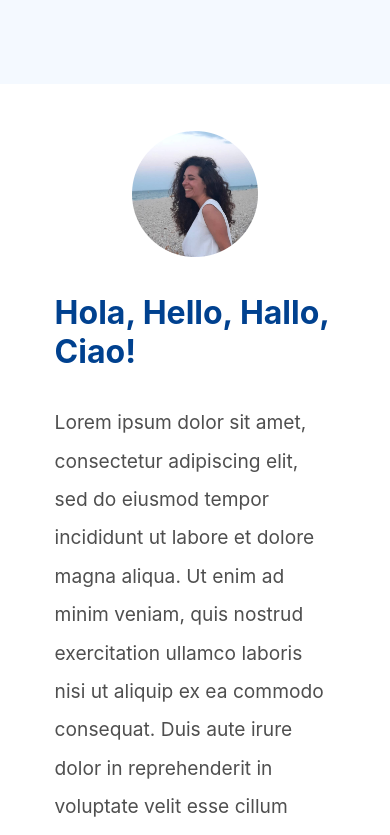
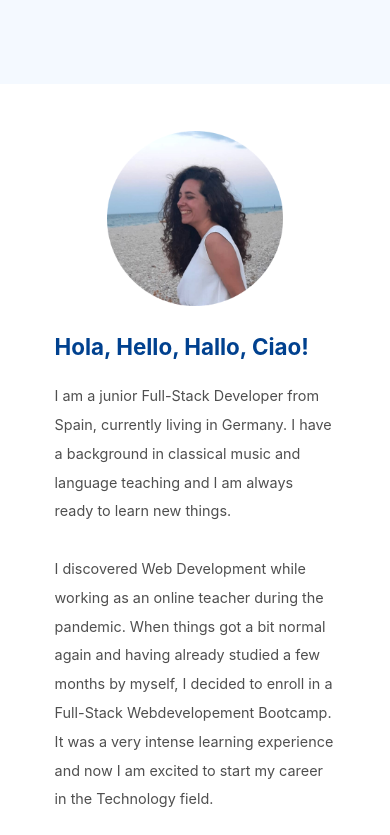
Before and after one commit to neusgp/portfolio, a Next.js app: page / in a window 390 px wide. Shown: the part 760-1595 px from the top of the page. Built offline with nearby package versions, Linux system fonts and the light colour scheme; no server answers; the database is empty.

Commit message:
fix responsive css, add bio

```diff
--- a/components/about.js
+++ b/components/about.js
@@ -21,15 +21,21 @@ export default function About() {
                 <div className={styles.text}>
                     <h3>Hola, Hello, Hallo, Ciao!</h3>
                     <p className={styles.bio}>
-                        Lorem ipsum dolor sit amet, consectetur adipiscing elit,
-                        sed do eiusmod tempor incididunt ut labore et dolore
-                        magna aliqua. Ut enim ad minim veniam, quis nostrud
-                        exercitation ullamco laboris nisi ut aliquip ex ea
-                        commodo consequat. Duis aute irure dolor in
-                        reprehenderit in voluptate velit esse cillum dolore eu
-                        fugiat nulla pariatur. Excepteur sint occaecat cupidatat
-                        non proident, sunt in culpa qui officia deserunt mollit
-                        anim id est laborum.
+                        I am a junior Full-Stack Developer from Spain, currently
+                        living in Germany. I have a background in classical
+                        music and language teaching and I am always ready to
+                        learn new things. <br />
+                        <br />I discovered Web Development while working as an
+                        online teacher during the pandemic. When things got a
+                        bit normal again and having already studied a few months
+                        by myself, I decided to enroll in a Full-Stack
+                        Webdevelopement Bootcamp. It was a very intense learning
+                        experience and now I am excited to start my career in
+                        the Technology field. <br />
+                        <br />
+                        Feel free to have a look at my projects, access my
+                        Linkedin or Instagram profiles or write me in the
+                        contact section.
                     </p>
                     <Link href="https://www.linkedin.com/in/neusgp/">
                         <a target="_blank">
--- a/styles/about.module.css
+++ b/styles/about.module.css
@@ -26,6 +26,7 @@
     color: #4f4f4f;
     line-height: 2;
     font-size: 1.2em;
+    margin-bottom: 12%;
 }
 
 .icon {
@@ -41,9 +42,17 @@
     .content {
         flex-direction: column;
         width: 90%;
+        margin-bottom: 10%;
+    }
+    .profile_pic {
+        width: 50%;
     }
     .text {
         align-self: center;
+    }
+
+    .bio {
+        font-size: 0.9em;
     }
     .icon {
         width: 10%;
--- a/styles/contact.module.css
+++ b/styles/contact.module.css
@@ -90,9 +90,12 @@
     }
     .text {
         text-align: center;
+        font-size: 0.9em;
+        width: 80%;
+        margin-bottom: 10%;
     }
     .form {
-        width: 70%;
+        width: 80%;
         height: 60%;
     }
 }
--- a/styles/globals.css
+++ b/styles/globals.css
@@ -29,6 +29,7 @@ h2 {
 
 h3 {
     font-size: 2em;
+    color: #00418f;
 }
 
 h4 {
@@ -54,4 +55,11 @@ footer {
 
 footer p {
     margin-left: 1%;
+    font-size: 0.9em;
 }
+
+@media only screen and (max-width: 768px) {
+    h3 {
+        font-size: 1.4em;
+    }
+}
--- a/styles/projects.module.css
+++ b/styles/projects.module.css
@@ -50,7 +50,7 @@
 
 .app_button {
     display: flex;
-    width: max-content;
+    width: 100%;
     justify-content: center;
     align-items: center;
     color: white;
@@ -58,7 +58,7 @@
     text-decoration: none;
     border: none;
     border-radius: 50px;
-    padding: 0.8% 18% 0.8% 18%;
+    padding: 0.8% 10% 0.8% 10%;
     background: linear-gradient(
         90deg,
         rgba(223, 11, 138, 1) 0%,
@@ -78,7 +78,7 @@
     text-decoration: none;
     border: none;
     border-radius: 50px;
-    padding: 0.8% 18% 0.8% 18%;
+    padding: 0.8% 10% 0.8% 10%;
     background: linear-gradient(
         90deg,
         #000000 0%,
@@ -94,7 +94,7 @@
     display: flex;
     justify-content: center;
     align-items: center;
-    width: 36%;
+    width: 50%;
 }
 
 .app_button:hover {
@@ -107,8 +107,9 @@
 
 @media only screen and (max-width: 768px) {
     .intro {
-        width: 60%;
+        width: 70%;
         text-align: center;
+        font-size: 0.9em;
     }
     .list {
         flex-direction: column;
@@ -118,5 +119,12 @@
     .item {
         width: 100%;
         padding: 8%;
+        font-size: 0.9em;
+    }
+    .image {
+        margin-bottom: 6%;
+    }
+    .buttons {
+        font-size: 0.9em;
     }
 }
--- a/styles/welcome.module.css
+++ b/styles/welcome.module.css
@@ -19,12 +19,11 @@
     position: relative;
     width: 35%;
     display: flex;
-
 }
 
 @media only screen and (max-width: 768px) {
     .welcome {
-        padding-top: 20%;
+        padding-top: 10%;
         flex-direction: column;
         justify-content: center;
     }
```
